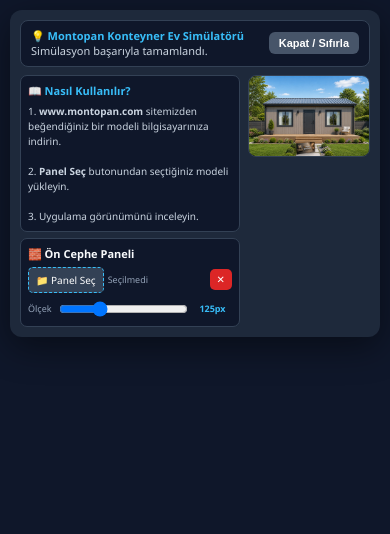
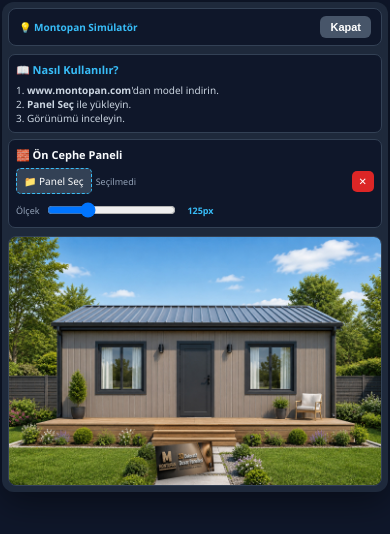
Before and after one commit to montopanyapi-tech/konteynir-simulator, a plain HTML site: page index.html in a window 390 px wide. Drawn offline with Linux system fonts and the light colour scheme.

Commit message:
Update index.html

```diff
--- a/index.html
+++ b/index.html
@@ -6,13 +6,15 @@
     <title>Montopan Konteyner Ev Simülatörü</title>
     <style>
         * { box-sizing: border-box; }
-        body { margin: 0; padding: 10px; background: #0f172a; font-family: 'Segoe UI', Arial, sans-serif; color: #f1f5f9; min-height: 100vh; }
+        body { margin: 0; padding: 5px; background: #0f172a; font-family: 'Segoe UI', Arial, sans-serif; color: #f1f5f9; min-height: 100vh; }
         #app-wrapper { width: 100%; max-width: 1250px; margin: auto; background: #1e293b; padding: 10px; border-radius: 12px; box-shadow: 0 10px 35px rgba(0,0,0,0.45); }
         #info-bar { background: #0f172a; border: 1px solid #334155; border-radius: 8px; padding: 7px 10px; margin-bottom: 8px; display: flex; align-items: center; justify-content: space-between; gap: 10px; }
         .info-text { color: #cbd5e1; font-size: 11px; line-height: 1.4; }
         .info-text strong { color: #38bdf8; }
         .exit-button { background: #475569; color: white; border: none; padding: 5px 10px; border-radius: 6px; cursor: pointer; font-size: 11px; font-weight: bold; transition: background 0.2s; }
         .exit-button:hover { background: #ef4444; }
+
+        /* Masaüstü Yerleşimi */
         #visualizer-workspace { display: grid; grid-template-columns: 220px minmax(0, 1fr); gap: 8px; align-items: start; }
         #controls { display: flex; flex-direction: column; gap: 6px; }
         .control-card { background: #0f172a; border: 1px solid #334155; border-radius: 7px; padding: 7px; }
@@ -24,18 +26,27 @@
         .file-name { color: #94a3b8; font-size: 9px; flex: 1; overflow: hidden; white-space: nowrap; text-overflow: ellipsis; }
         .scale-row { display: flex; align-items: center; gap: 5px; margin-top: 6px; color: #94a3b8; font-size: 9px; }
         .scale-value { color: #38bdf8; font-weight: bold; min-width: 31px; text-align: right; }
+
         #stage-wrapper { position: relative; width: 100%; overflow: hidden; border-radius: 8px; border: 1px solid #334155; background: #020617; }
         #base-house { display: block; width: 100%; height: auto; }
         #visualizer-svg { position: absolute; inset: 0; width: 100%; height: 100%; pointer-events: none; }
         .panel-rect { mix-blend-mode: multiply; opacity: 0.92; }
+
+        /* MOBİL UYUMLULUK (Ekran genişliği 768px'den küçükse) */
+        @media (max-width: 768px) {
+            #visualizer-workspace { grid-template-columns: 1fr; }
+            body { padding: 2px; }
+            #app-wrapper { padding: 6px; }
+            .info-text { font-size: 10px; }
+        }
     </style>
 </head>
 <body>
 
 <div id="app-wrapper">
     <div id="info-bar">
-        <div class="info-text">💡 <strong>Montopan Konteyner Ev Simülatörü</strong><br>Simülasyon başarıyla tamamlandı.</div>
-        <button class="exit-button" onclick="resetSimulator()">Kapat / Sıfırla</button>
+        <div class="info-text">💡 <strong>Montopan Simülatör</strong></div>
+        <button class="exit-button" onclick="resetSimulator()">Kapat</button>
     </div>
 
     <div id="visualizer-workspace">
@@ -43,10 +54,10 @@
             <!-- Nasıl Kullanılır Kartı -->
             <div class="control-card">
                 <div class="control-title" style="color: #38bdf8;">📖 Nasıl Kullanılır?</div>
-                <div style="color: #cbd5e1; font-size: 10px; line-height: 1.5;">
-                    1. <strong>www.montopan.com</strong> sitemizden beğendiğiniz bir modeli bilgisayarınıza indirin.<br><br>
-                    2. <strong>Panel Seç</strong> butonundan seçtiğiniz modeli yükleyin.<br><br>
-                    3. Uygulama görünümünü inceleyin.
+                <div style="color: #cbd5e1; font-size: 10px; line-height: 1.4;">
+                    1. <strong>www.montopan.com</strong>'dan model indirin.<br>
+                    2. <strong>Panel Seç</strong> ile yükleyin.<br>
+                    3. Görünümü inceleyin.
                 </div>
             </div>
 
```
